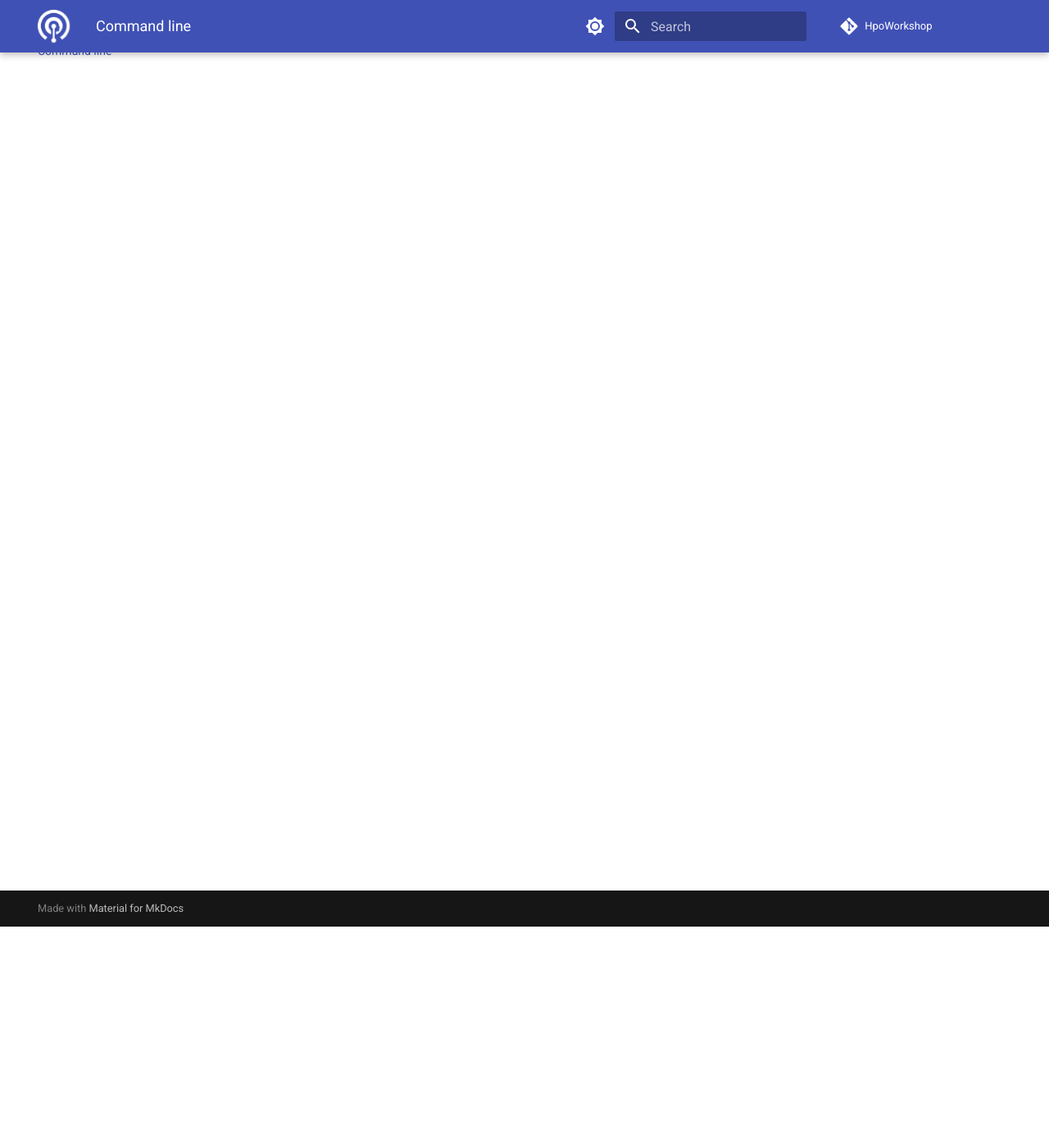
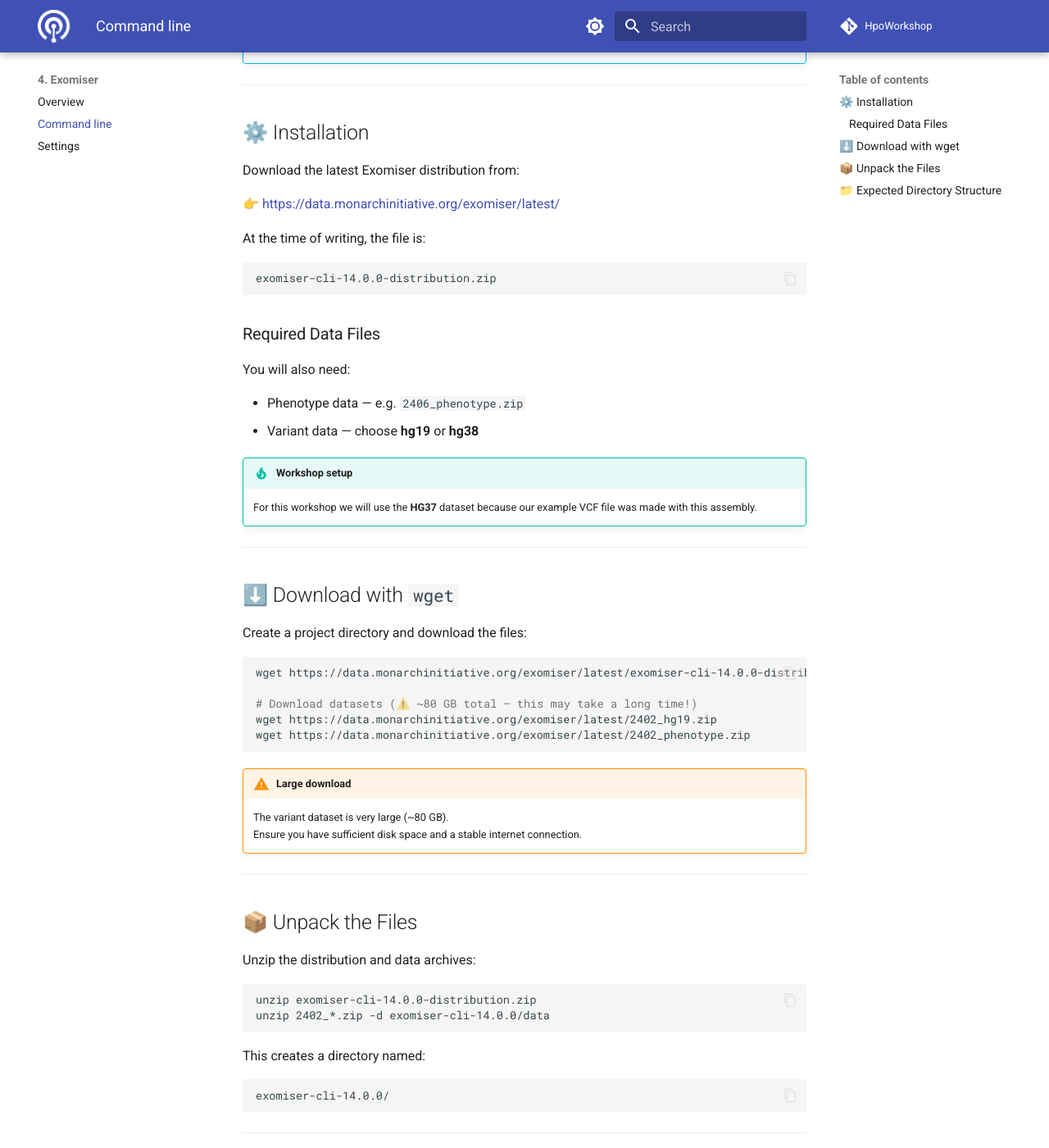
Before and after one commit to P2GX/HpoWorkshop, an MkDocs documentation site: the page built from docs/exomiser/cmdline.md, in a window 1280 px wide and 1400 px high, scrolled down 270 px. Shown: the whole window at 82% size. Built offline with MkDocs 1.6.1 and Material for MkDocs 9.7.7, drawn with Linux system fonts in a browser that asks for light colours; comment, search, counter and statistics services are not loaded; some of the changed text lies outside the part shown.

Commit message:
Exomiser docs

````diff
--- a/docs/exomiser/cmdline.md
+++ b/docs/exomiser/cmdline.md
@@ -1,3 +1,108 @@
-# Running Exomiser from the Command Line
+# 🧬 Running Exomiser from the Command Line
 
-todo
+!!! abstract "Goal"
+    In this section we will install and run **Exomiser CLI** using the
+    Phenopacket generated with **Phenoboard**.
+
+---
+
+## ⚙️ Installation
+
+Download the latest Exomiser distribution from:
+
+👉 https://data.monarchinitiative.org/exomiser/latest/
+
+At the time of writing, the file is:
+
+```
+exomiser-cli-14.0.0-distribution.zip
+```
+
+### Required Data Files
+
+You will also need:
+
+- Phenotype data — e.g. `2406_phenotype.zip`
+- Variant data — choose **hg19** or **hg38**
+
+!!! tip "Workshop setup"
+    For this workshop we will use the **HG37** dataset because our example VCF file was made with this assembly.
+
+---
+
+## ⬇️ Download with `wget`
+
+Create a project directory and download the files:
+
+```bash
+wget https://data.monarchinitiative.org/exomiser/latest/exomiser-cli-14.0.0-distribution.zip
+
+# Download datasets (⚠️ ~80 GB total — this may take a long time!)
+wget https://data.monarchinitiative.org/exomiser/latest/2402_hg19.zip
+wget https://data.monarchinitiative.org/exomiser/latest/2402_phenotype.zip
+```
+
+!!! warning "Large download"
+    The variant dataset is very large (~80 GB).
+    Ensure you have sufficient disk space and a stable internet connection.
+
+---
+
+## 📦 Unpack the Files
+
+Unzip the distribution and data archives:
+
+```bash
+unzip exomiser-cli-14.0.0-distribution.zip
+unzip 2402_*.zip -d exomiser-cli-14.0.0/data
+```
+
+This creates a directory named:
+
+```
+exomiser-cli-14.0.0/
+```
+
+---
+
+## 📁 Expected Directory Structure
+
+After extraction, your directory should look similar to this:
+
+```text
+exomiser-cli-14.0.0/
+├── CHANGELOG.md
+├── LICENCE.txt
+├── README.md
+├── application.properties
+├── examples
+│   ├── Pfeiffer.vcf
+│   ├── Pfeiffer.vcf.gz
+│   ├── Pfeiffer.vcf.gz.tbi
+│   ├── exome-analysis.yml
+│   └── (...)
+├── exomiser-cli-14.1.0.jar
+├── lib
+│   ├── HikariCP-5.0.1.jar
+│   ├── (...)
+│   └── xz-1.8.jar
+├── pr2.json
+└── results
+    ├── bwa_mem2.gatk4_hc_gvcf.0037X64-N1-DNA1-WGS1-exomiser.html
+    └── (...)
+```
+
+
+If everything has gone well, we can now run the softwre
+
+```bash
+java -Xmx4g -jar exomiser-cli-14.1.0.jar
+usage: java -jar exomiser-cli-{build.version}.jar [...]
+    --analysis <file>            Path to analysis script file. This should
+                                 be in yaml format.
+    (...)
+```
+
+
+
+**Next Module:** [Exomiser settings](settings.md){ .md-button .md-button--primary }
--- a/mkdocs.yml
+++ b/mkdocs.yml
@@ -77,3 +77,4 @@
   - 4. Exomiser:
       - Overview: exomiser/index.md
       - Command line: exomiser/cmdline.md
+      - Settings: exomiser/settings.md
````
Also changed, not shown: docs/exomiser/running.md (added, +6 -0 lines), docs/exomiser/settings.md (added, +144 -0 lines).
